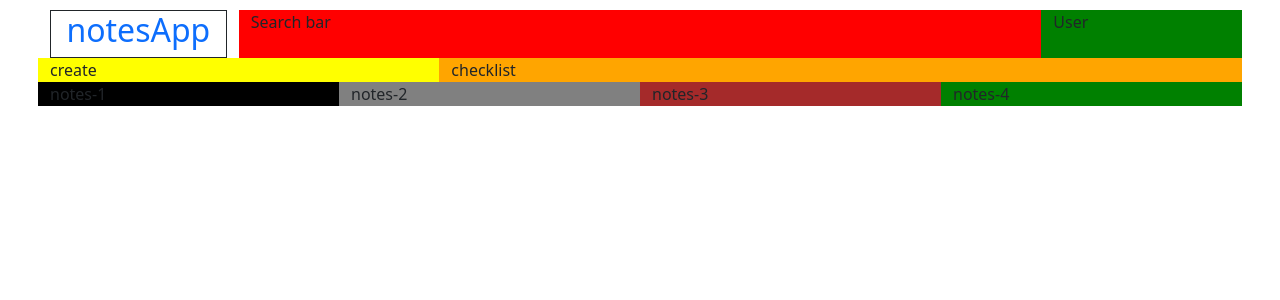
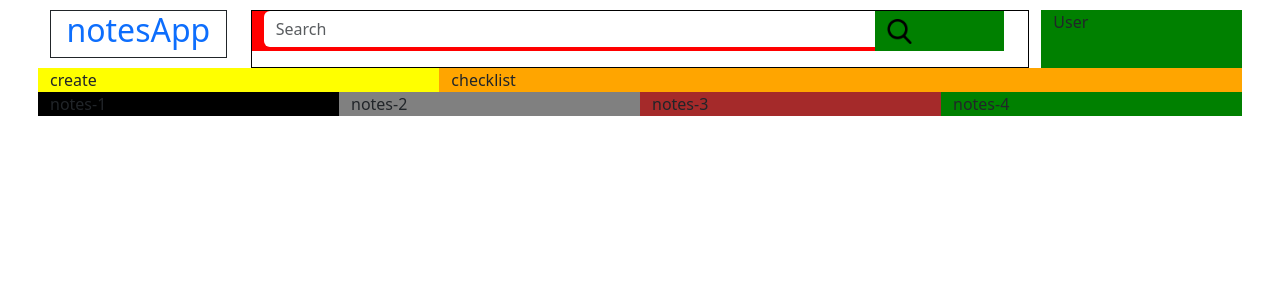
Before and after one commit to ForegoneGuide21/notesApp, a PHP site: page /view/mainmenu.php in a window 1280 px wide. Shown: the top 300 px of the page. Run offline with PHP 8.4, Linux system fonts and the light colour scheme.

Commit message:
searchbar
serachbar

```diff
--- /dev/null
+++ b/JS/searchbar.js
@@ -0,0 +1,3 @@
+import { Input, Ripple, initMDB } from "mdb-ui-kit";
+
+initMDB({ Input, Ripple });
--- a/css/mainmenu.css
+++ b/css/mainmenu.css
@@ -12,3 +12,41 @@ a {
 .appTtl {
     font-size: xx-large ;
 }
+
+.searchbtn {
+    background: url('../img/search.png') no-repeat left center;
+    background-size: 25px !important;
+    border: none !important;
+    cursor: pointer !important;
+    width: 80px !important;
+    height: 40px !important;
+
+}
+
+@media (max-width: 600px) {
+    .searchbtn {
+        background-size: 20px !important;
+        width: 30px !important;
+        height: 30px !important;
+    }
+}
+.searchbar {
+    outline: none !important;
+    border: 0 !important;
+}
+
+.searchbar[type="search"]:focus {
+    outline: none !important;
+    border: none !important;
+    box-shadow: none !important;
+}
+
+#bar {
+    border: 1px solid black !important;
+    padding-top: 0 !important;
+    margin-top: 0 !important;
+}
+/*
+search bar border
+padding+margin no work
+*/
--- a/view/mainmenu.php
+++ b/view/mainmenu.php
@@ -23,8 +23,20 @@
                     </a>
                 </div>
             </div>
-            <div class="col-8" style="background-color:red">
-                Search bar
+            <div class="col-8">
+                <div class="container" id="bar">
+                    <form action="" method="post">
+                        <div class="row">
+                            <div class="col-10" style="margin-right: -24; !important; background-color: red !important;"  >
+                                <input type="search" class="form-control searchbar" id="search1" placeholder="Search" />
+                            </div>
+                            <div class="col-2" style="background-color: green !important;">
+                                <input type="submit" class="searchbtn" id="searchBTN" value="">
+                            </div>
+
+                        </div>
+                    </form>
+                </div>
             </div>
             <div class="col-2" style="background-color:green">
                 User
@@ -56,6 +68,7 @@
     <script src="https://cdn.jsdelivr.net/npm/bootstrap@5.3.3/dist/js/bootstrap.bundle.min.js"
         integrity="sha384-YvpcrYf0tY3lHB60NNkmXc5s9fDVZLESaAA55NDzOxhy9GkcIdslK1eN7N6jIeHz"
         crossorigin="anonymous"></script>
+    <script src="../JS/searchbar.js"></script>
 </body>
 
 </html>
```
Also changed, not shown: img/search.png (added).
